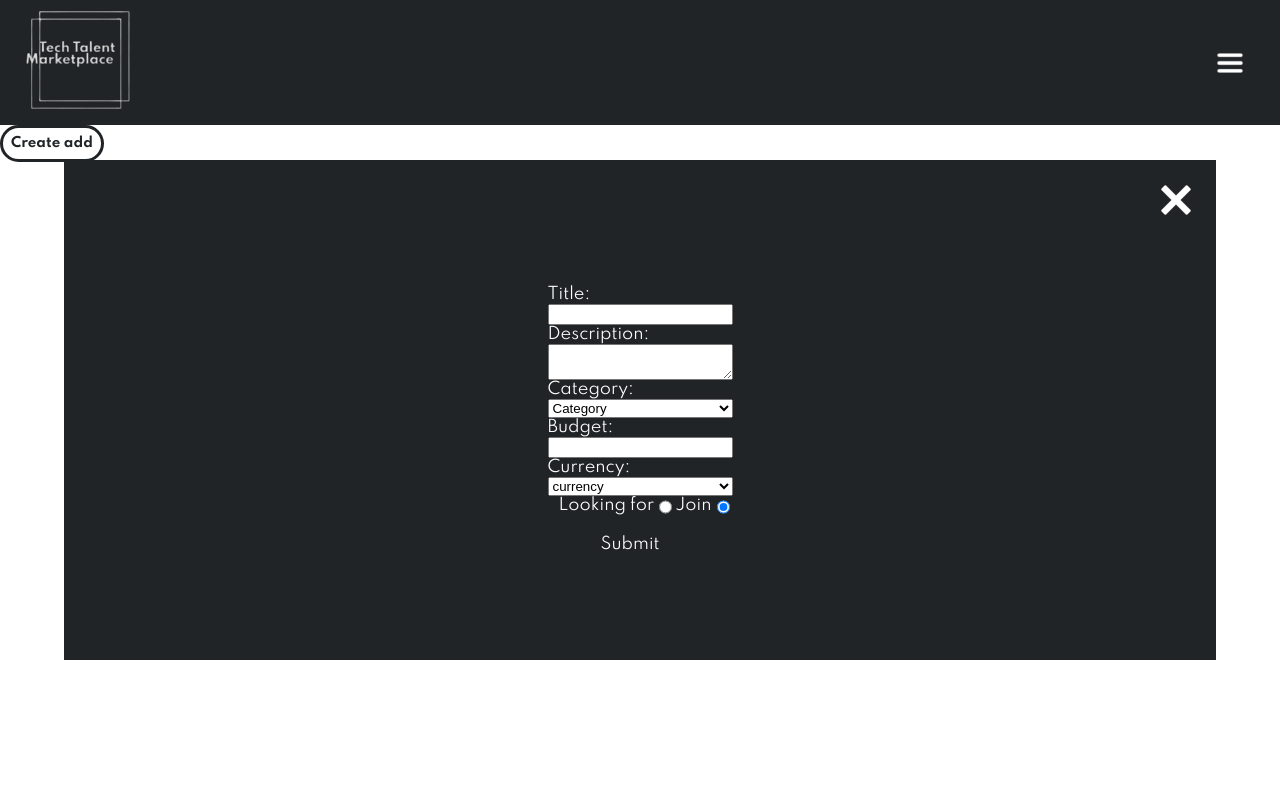
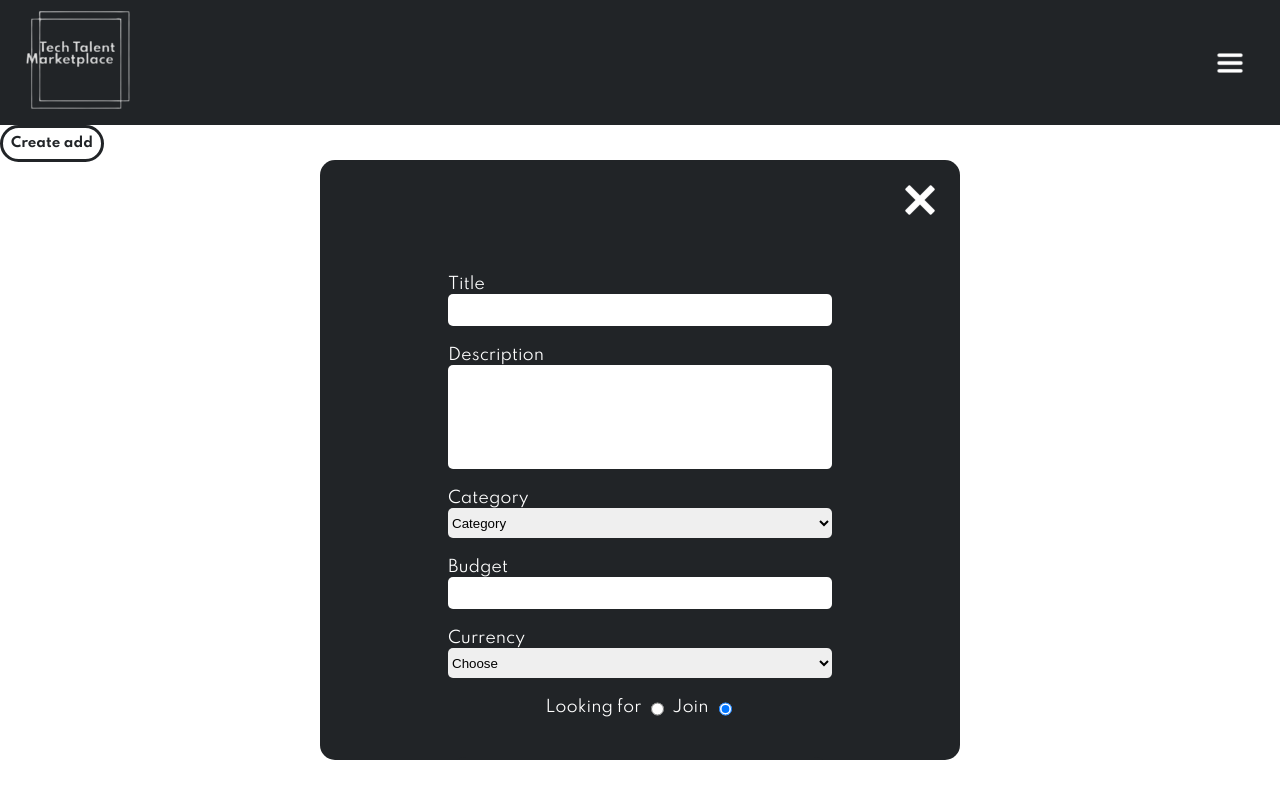
Before and after one commit to anndimi/Tech-Talent-Marketplace, a React (Create React App) app in the folder frontend/: page /addsform in a window 1280 px wide. Both pictures are taken after a click on the button "Create add". Built offline with nearby package versions, Linux system fonts and the light colour scheme; the HTML template or start-up script is replaced by a standard one.

Commit message:
more styling

```diff
--- a/frontend/package.json
+++ b/frontend/package.json
@@ -15,6 +15,7 @@
     "react-router-dom": "^6.2.1",
     "react-scripts": "5.0.0",
     "styled-components": "^5.3.3",
+    "styled-components.macro": "^1.0.0",
     "web-vitals": "^0.2.4",
     "workbox-background-sync": "^5.1.4",
     "workbox-broadcast-update": "^5.1.4",
--- a/frontend/src/components/AddForm.js
+++ b/frontend/src/components/AddForm.js
@@ -15,8 +15,13 @@ const Section = styled.section`
 `;
 
 const SectionOverlay = styled.div`
-  width: 100%;
+  /* width: 100%;
   height: 100%;
+  top: 0;
+  left: 0;
+  right: 0;
+  bottom: 0;
+  background-color: rgba(0, 0, 0, 0.5); */
 `;
 
 const ModalWrapper = styled.div`
@@ -33,14 +38,16 @@ const AddModal = styled.div`
     display: flex;
     flex-direction: column;
     justify-content: start;
-    gap: 60px;
+    gap: 50px;
     align-items: center;
     position: absolute;
     top: 20%;
     background: #212427;
     color: #ffffff;
-    width: 90%;
-    height: 500px;
+    width: 50%;
+    height: 75%;
+    border-radius: 15px;
+    overflow-y: scroll;
   }
   &.modal-inactive {
     display: none;
@@ -49,12 +56,12 @@ const AddModal = styled.div`
     display: flex;
     flex-direction: column;
     justify-content: center;
+    gap: 20px;
+    width: 60%;
   }
-  div {
-    display: flex;
-    align-self: end;
-  }
-  button {
+`;
+
+const CloseButton = styled.button`
   background: none;
   margin-right: 20px;
   margin-top: 20px;
@@ -63,14 +70,40 @@ const AddModal = styled.div`
   padding: 0;
   font: inherit;
   cursor: pointer;
+  align-self: end;
   img {
     width: 40px;
     height: 40px;
   }
+`;
+
+const LabelInput = styled.div`
+  display: flex;
+  flex-direction: column;
+  input {
+    height: 30px;
+    border-radius: 5px;
+    border: none;
+  }
+  textarea {
+    resize: none;
+    height: 100px;
+    border-radius: 5px;
+    border: none;
+  }
+  select {
+    height: 30px;
+    border-radius: 5px;
+    border: none;
   }
 `;
 
-const RadioButtonsContainer = styled.div``;
+const RadioButtonsContainer = styled.div`
+  display: flex;
+  justify-content: center;
+  gap: 5px;
+  margin-bottom: 20px;
+`;
 
 const AddForm = () => {
   const [isModalActive, setModalActive] = useState(false);
@@ -140,22 +173,23 @@ const AddForm = () => {
           <AddModal
             className={isModalActive ? "modal-active" : "modal-inactive"}
           >
-            <div>
-              <button onClick={toggleModal}>
+            <CloseButton onClick={toggleModal}>
               <img src={closeIcon} alt="close window" />
-              </button>
-            </div>
+            </CloseButton>
 
             <form onSubmit={onFormSubmit}>
-              <label htmlFor="title">Title: </label>
+              <LabelInput>
+                <label htmlFor="title">Title </label>
                 <input
                   id="title"
                   type="text"
                   value={info.title}
                   onChange={(e) => setInfo({ ...info, title: e.target.value })}
                 ></input>
+              </LabelInput>
 
-              <label htmlFor="description">Description: </label>
+              <LabelInput>
+                <label htmlFor="description">Description </label>
                 <textarea
                   id="title"
                   type="text"
@@ -165,16 +199,22 @@ const AddForm = () => {
                     setInfo({ ...info, description: e.target.value })
                   }
                 />
+              </LabelInput>
 
-              <label htmlFor="category">Category:</label>
+              <LabelInput>
+                <label htmlFor="category">Category </label>
                 <select
                   value={info.category}
-                onChange={(e) => setInfo({ ...info, category: e.target.value })}
+                  onChange={(e) =>
+                    setInfo({ ...info, category: e.target.value })
+                  }
                 >
                   <option hidden>Category</option>
                   <option value="Frontend">Frontend</option>
                   <option value="Backend">Backend</option>
-                <option value="Graphics and Design">Graphics and Design</option>
+                  <option value="Graphics and Design">
+                    Graphics and Design
+                  </option>
                   <option value="Fullstack">Fullstack</option>
                   <option value="App Developer">App Developer</option>
                   <option value="Chatbots">Chatbots</option>
@@ -187,20 +227,28 @@ const AddForm = () => {
                   <option value="Analytics">Analytics</option>
                   <option value="Game Developer">Game Developer</option>
                 </select>
+              </LabelInput>
 
-              <label htmlFor="password">Budget: </label>
+              <LabelInput>
+                <label htmlFor="password">Budget </label>
                 <input
                   id="budget"
                   type="number"
+                  min="0"
                   value={info.budget}
                   onChange={(e) => setInfo({ ...info, budget: e.target.value })}
                 ></input>
-              <label htmlFor="currency">Currency:</label>
+              </LabelInput>
+
+              <LabelInput>
+                <label htmlFor="currency">Currency</label>
                 <select
                   value={info.currency}
-                onChange={(e) => setInfo({ ...info, currency: e.target.value })}
+                  onChange={(e) =>
+                    setInfo({ ...info, currency: e.target.value })
+                  }
                 >
-                <option hidden>currency</option>
+                  <option hidden>Choose</option>
                   <option value="SEK">SEK</option>
                   <option value="EUR">EUR</option>
                   <option value="USD">USD</option>
@@ -209,6 +257,7 @@ const AddForm = () => {
                   <option value="DKK">DKK</option>
                   <option value="CNY">CNY</option>
                 </select>
+              </LabelInput>
               <RadioButtonsContainer>
                 <label htmlFor="Looking for">Looking for </label>
                 <input
```
Also changed, not shown: 1 other file (tests, documents, lock files or other folders). Lines whose indentation alone changed are shown as unchanged.
